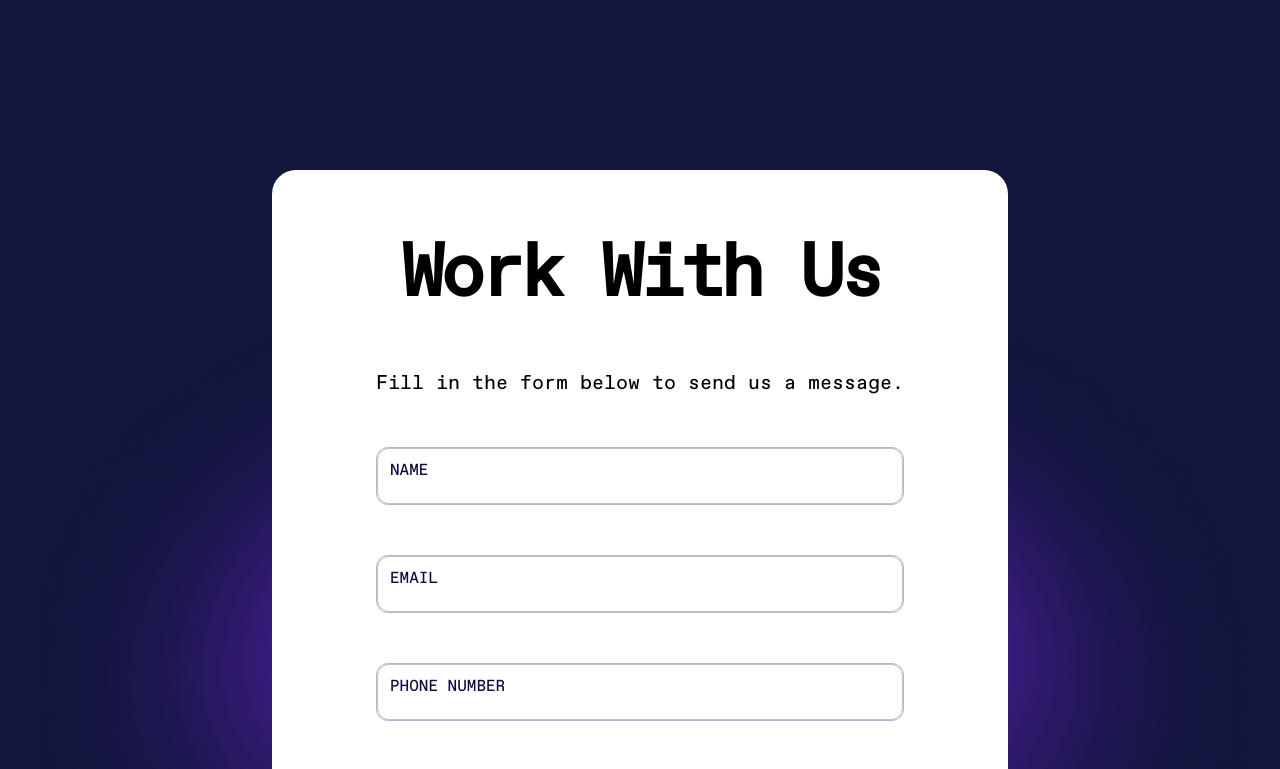
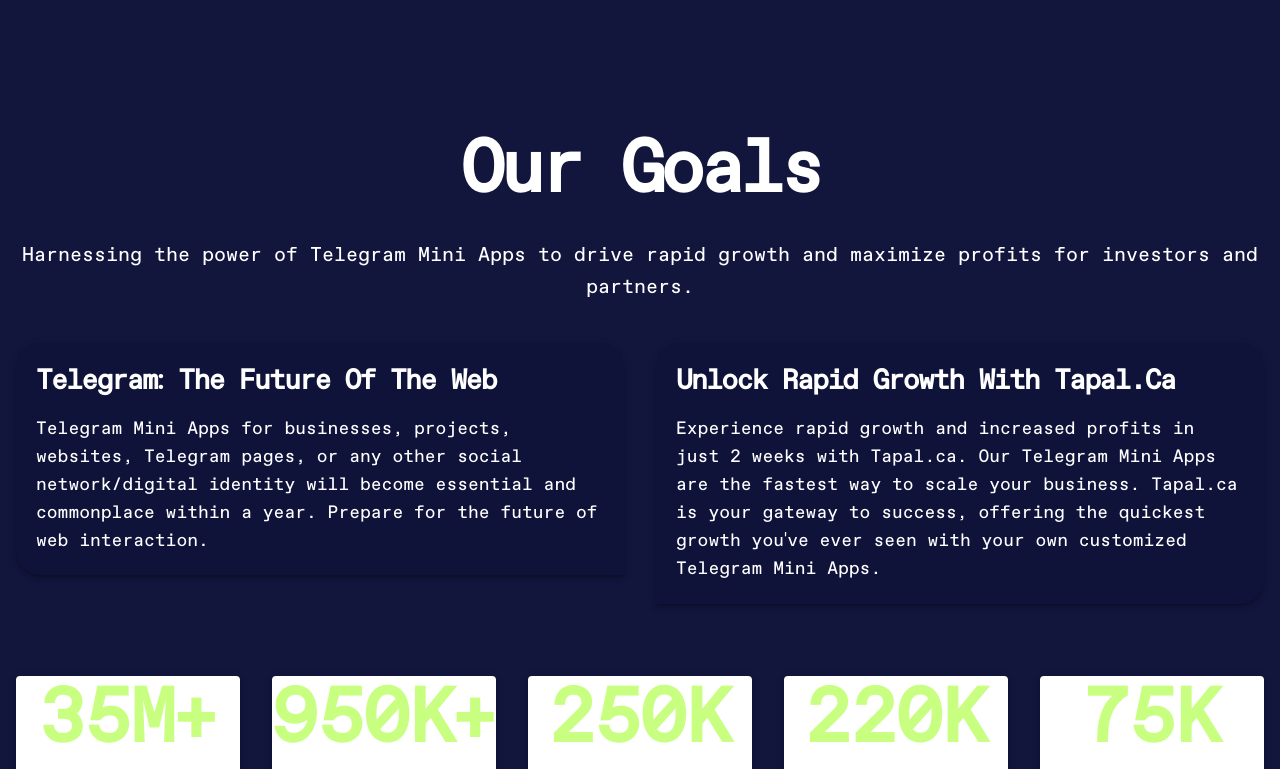
Before and after one commit to NVadim11/TapTap, a React (Create React App) app: page / in a window 1280 px wide. Shown: the part 5200-5969 px from the top of the page. Built offline with nearby package versions, Linux system fonts and the light colour scheme.

Commit message:
sync commit

```diff
--- a/src/components/Goals/Goals.jsx
+++ b/src/components/Goals/Goals.jsx
@@ -1,14 +1,225 @@
 import React from 'react';
+import { useTheme, useMediaQuery } from '@mui/material';
+import { Box, Typography, Grid, Paper } from '@mui/material';
 
 const Goals = () => {
-    return (
-        <>
-			<div id='goals'>
+	const theme = useTheme();
+	const isMobile = useMediaQuery(theme.breakpoints.down('1280'));
 
+	return (
+		<Box id='goals' sx={{ padding: '137px 16px 0px' }}>
+			{/* Main Block */}
+			<Box sx={{ marginBottom: '40px', textAlign: 'center' }}>
+				<Typography
+					variant='h2'
+					sx={{
+						fontSize: isMobile ? '46px' : '74px',
+						fontWeight: 700,
+						lineHeight: '116%',
+						letterSpacing: '-0.06em',
+						textTransform: 'capitalize',
+						color: '#fff;',
+						marginBottom: '24px',
+					}}
+				>
+					Our Goals
+				</Typography>
+				<Typography
+					variant='body1'
+					sx={{
+						fontWeight: 400,
+						fontSize: '20px',
+						lineHeight: '160%',
+						color: '#fff;',
+						marginBottom: isMobile ? '35px' : '20px',
+					}}
+				>
+					Harnessing the power of Telegram Mini Apps to drive rapid growth and maximize
+					profits for investors and partners.
+				</Typography>
+			</Box>
 
-			</div>
-		</>
-    );
-}
+			{/* Two Information Blocks */}
+			<Grid container spacing={4}>
+				<Grid item xs={12} md={6}>
+					<Paper
+						elevation={3}
+						sx={{
+							borderRadius: '24px 24px 0 24px',
+							padding: '20px',
+							background: 'rgba(10, 14, 53, 0.32)',
+						}}
+					>
+						<Typography
+							variant='h5'
+							sx={{
+								fontWeight: 700,
+								fontSize: '28px',
+								lineHeight: '129%',
+								letterSpacing: '-0.06em',
+								textTransform: 'capitalize',
+								color: '#fff',
+								marginBottom: '16px',
+							}}
+						>
+							Telegram: The Future of the Web
+						</Typography>
+						<Typography
+							variant='body1'
+							sx={{
+								fontWeight: 400,
+								fontSize: '18px',
+								lineHeight: '156%',
+								color: '#fff',
+							}}
+						>
+							Telegram Mini Apps for businesses, projects, websites, Telegram pages, or
+							any other social network/digital identity will become essential and
+							commonplace within a year. Prepare for the future of web interaction.
+						</Typography>
+					</Paper>
+				</Grid>
+				<Grid item xs={12} md={6}>
+					<Paper
+						elevation={3}
+						sx={{
+							borderRadius: '24px 24px 24px 0',
+							padding: '20px',
+							background: 'rgba(10, 14, 53, 0.32)',
+						}}
+					>
+						<Typography
+							variant='h5'
+							sx={{
+								fontWeight: 700,
+								fontSize: '28px',
+								lineHeight: '129%',
+								letterSpacing: '-0.06em',
+								textTransform: 'capitalize',
+								color: '#fff',
+								marginBottom: '16px',
+							}}
+						>
+							Unlock Rapid Growth with Tapal.ca
+						</Typography>
+						<Typography
+							variant='body1'
+							sx={{
+								fontWeight: 400,
+								fontSize: '18px',
+								lineHeight: '156%',
+								color: '#fff',
+							}}
+						>
+							Experience rapid growth and increased profits in just 2 weeks with Tapal.ca.
+							Our Telegram Mini Apps are the fastest way to scale your business. Tapal.ca
+							is your gateway to success, offering the quickest growth you've ever seen
+							with your own customized Telegram Mini Apps.
+						</Typography>
+					</Paper>
+				</Grid>
+			</Grid>
+
+			{/* Statistics Block */}
+			<Grid container spacing={4} sx={{ marginTop: '40px' }}>
+				<Grid item xs={12} sm={6} md={2.4}>
+					<Paper elevation={3} sx={{ textAlign: 'center' }}>
+						<Typography
+							variant='h4'
+							sx={{
+								fontWeight: 700,
+								color: '#c8ff80',
+								fontSize: '76px',
+								lineHeight: '121%',
+								textAlign: 'center',
+							}}
+						>
+							35M+
+						</Typography>
+						<Typography variant='body2' sx={{ color: '#555' }}>
+							Tap Swap
+						</Typography>
+					</Paper>
+				</Grid>
+				<Grid item xs={12} sm={6} md={2.4}>
+					<Paper elevation={3} sx={{ textAlign: 'center' }}>
+						<Typography
+							variant='h4'
+							sx={{
+								fontWeight: 700,
+								color: '#c8ff80',
+								fontSize: '76px',
+								lineHeight: '121%',
+								textAlign: 'center',
+							}}
+						>
+							950K+
+						</Typography>
+						<Typography variant='body2' sx={{ color: '#555' }}>
+							Ghost Drive
+						</Typography>
+					</Paper>
+				</Grid>
+				<Grid item xs={12} sm={6} md={2.4}>
+					<Paper elevation={3} sx={{ textAlign: 'center' }}>
+						<Typography
+							variant='h4'
+							sx={{
+								fontWeight: 700,
+								color: '#c8ff80',
+								fontSize: '76px',
+								lineHeight: '121%',
+								textAlign: 'center',
+							}}
+						>
+							250K
+						</Typography>
+						<Typography variant='body2' sx={{ color: '#555' }}>
+							Tomo Cat
+						</Typography>
+					</Paper>
+				</Grid>
+				<Grid item xs={12} sm={6} md={2.4}>
+					<Paper elevation={3} sx={{ textAlign: 'center' }}>
+						<Typography
+							variant='h4'
+							sx={{
+								fontWeight: 700,
+								color: '#c8ff80',
+								fontSize: '76px',
+								lineHeight: '121%',
+								textAlign: 'center',
+							}}
+						>
+							220K
+						</Typography>
+						<Typography variant='body2' sx={{ color: '#555' }}>
+							Tiger
+						</Typography>
+					</Paper>
+				</Grid>
+				<Grid item xs={12} sm={6} md={2.4}>
+					<Paper elevation={3} sx={{ textAlign: 'center' }}>
+						<Typography
+							variant='h4'
+							sx={{
+								fontWeight: 700,
+								color: '#c8ff80',
+								fontSize: '76px',
+								lineHeight: '121%',
+								textAlign: 'center',
+							}}
+						>
+							75K
+						</Typography>
+						<Typography variant='body2' sx={{ color: '#555' }}>
+							Ben Dog
+						</Typography>
+					</Paper>
+				</Grid>
+			</Grid>
+		</Box>
+	);
+};
 
 export default Goals;
--- a/src/components/Icons/Icons.jsx
+++ b/src/components/Icons/Icons.jsx
@@ -1219,6 +1219,20 @@ const About4 = () => {
 	  </svg>
   );
 }
+const telegramIcon = () => {
+	return (
+		<svg width="32" height="32" viewBox="0 0 32 32" fill="none" xmlns="http://www.w3.org/2000/svg">
+  <g clip-path="url(#clip0_1802_2117)">
+    <path fill-rule="evenodd" clip-rule="evenodd" d="M26.3693 5.90662C26.6988 5.76794 27.0595 5.72011 27.4137 5.76811C27.768 5.81611 28.1029 5.95818 28.3836 6.17953C28.6643 6.40089 28.8805 6.69344 29.0098 7.02673C29.1391 7.36002 29.1767 7.72187 29.1187 8.07462L26.0946 26.4173C25.8013 28.1866 23.86 29.2013 22.2373 28.32C20.88 27.5826 18.864 26.4466 17.0507 25.2613C16.144 24.668 13.3667 22.768 13.708 21.416C14.0013 20.26 18.668 15.916 21.3347 13.3333C22.3813 12.3186 21.904 11.7333 20.668 12.6666C17.5987 14.984 12.6707 18.508 11.0413 19.5C9.60399 20.3746 8.85465 20.524 7.95865 20.3746C6.32399 20.1026 4.80799 19.6813 3.57065 19.168C1.89865 18.4746 1.97999 16.176 3.56932 15.5066L26.3693 5.90662Z" fill="white" />
+  </g>
+  <defs>
+    <clipPath id="clip0_1802_2117">
+      <rect width="32" height="32" fill="white" />
+    </clipPath>
+  </defs>
+</svg>
+	)
+}
 
 const Icons = {
 	Facebook,
@@ -1231,7 +1245,8 @@ const Icons = {
 	About1,
 	About2,
 	About3,
-	About4
+	About4,
+	telegramIcon
 };
 
 export default Icons;
```
